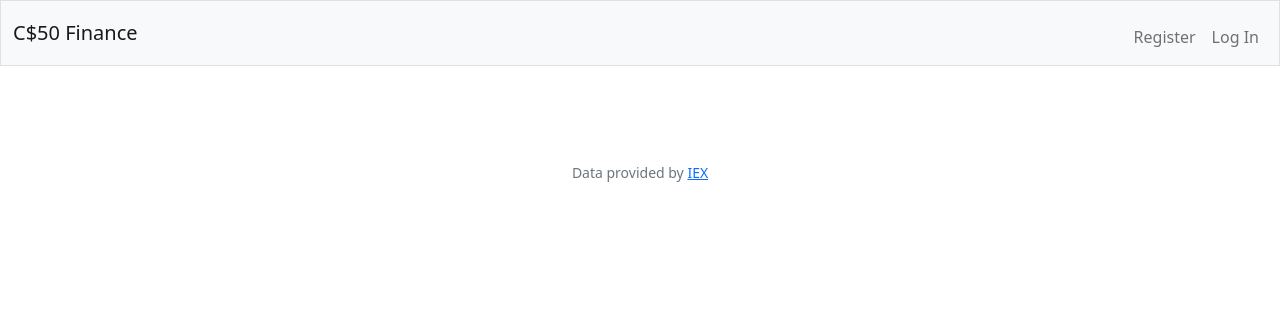
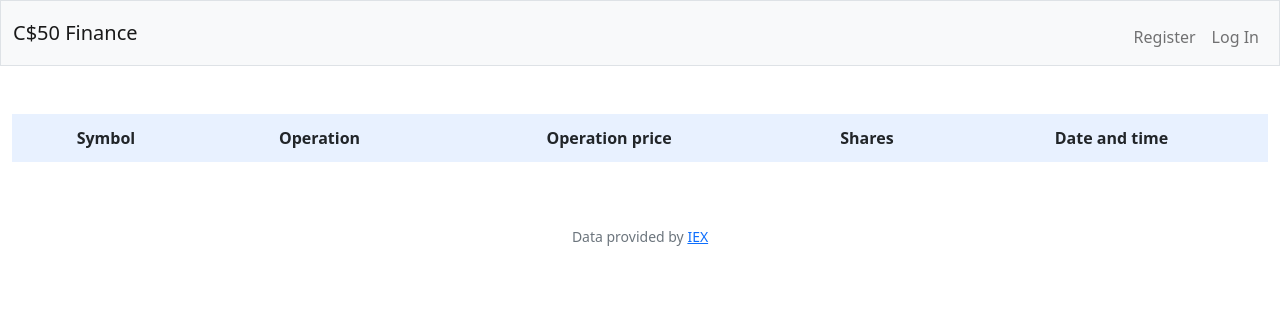
Before and after one commit to mjiid/cs50, a Flask app: template finance/templates/history.html in a window 1280 px wide. Shown: the top 326 px of the page. Run offline with Flask 2, Linux system fonts and the light colour scheme; the template is opened without the code that fills it, so the values that code supplies are empty; some libraries are stand-ins or nearby versions.

Commit message:
Sun, Jan 8, 2023, 9:32 PM +00:00

```diff
--- a/finance/templates/history.html
+++ b/finance/templates/history.html
@@ -1,5 +1,13 @@
 {% extends 'layout.html' %}
 
 {% block main %}
-
+<table>
+    <tr>
+        <th>Symbol</th>
+        <th>Operation</th>
+        <th>Operation price</th>
+        <th>Shares</th>
+        <th>Date and time</th>
+    </tr>
+</table>
 {% endblock %}
```
